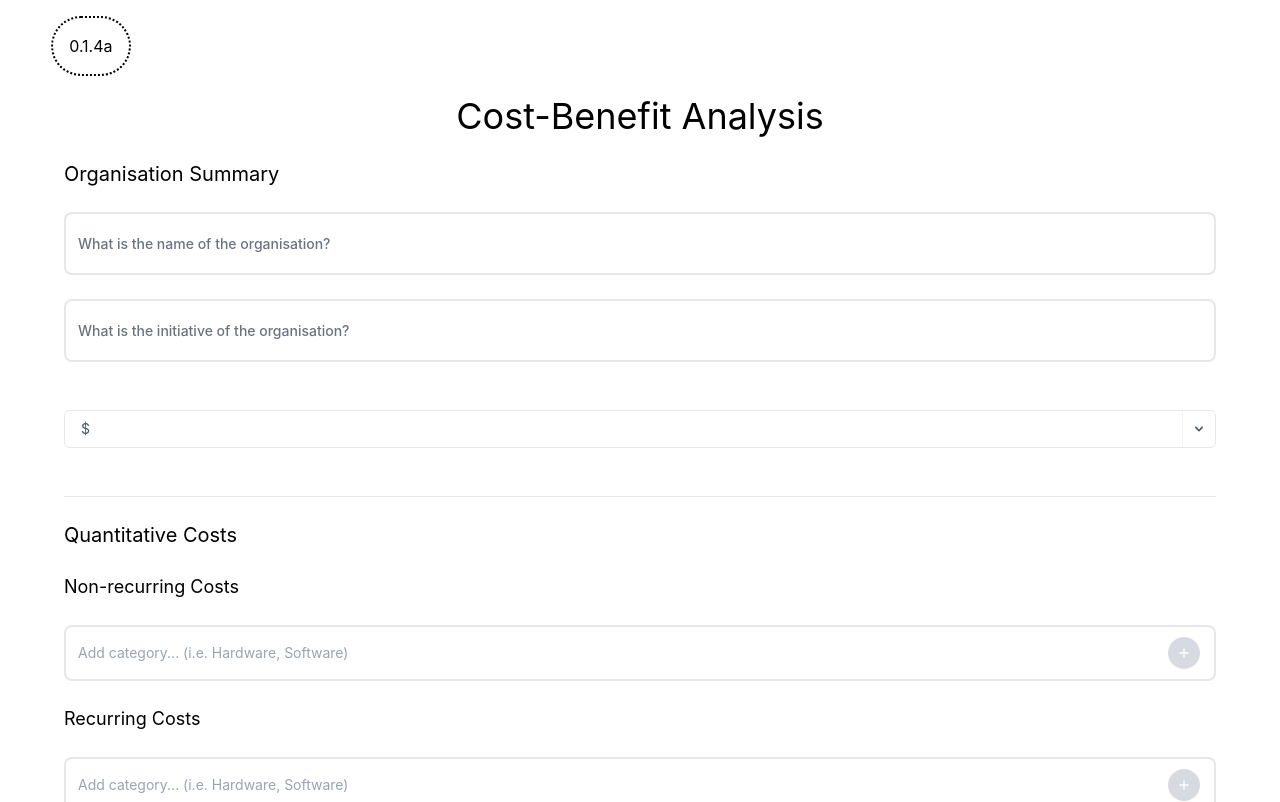
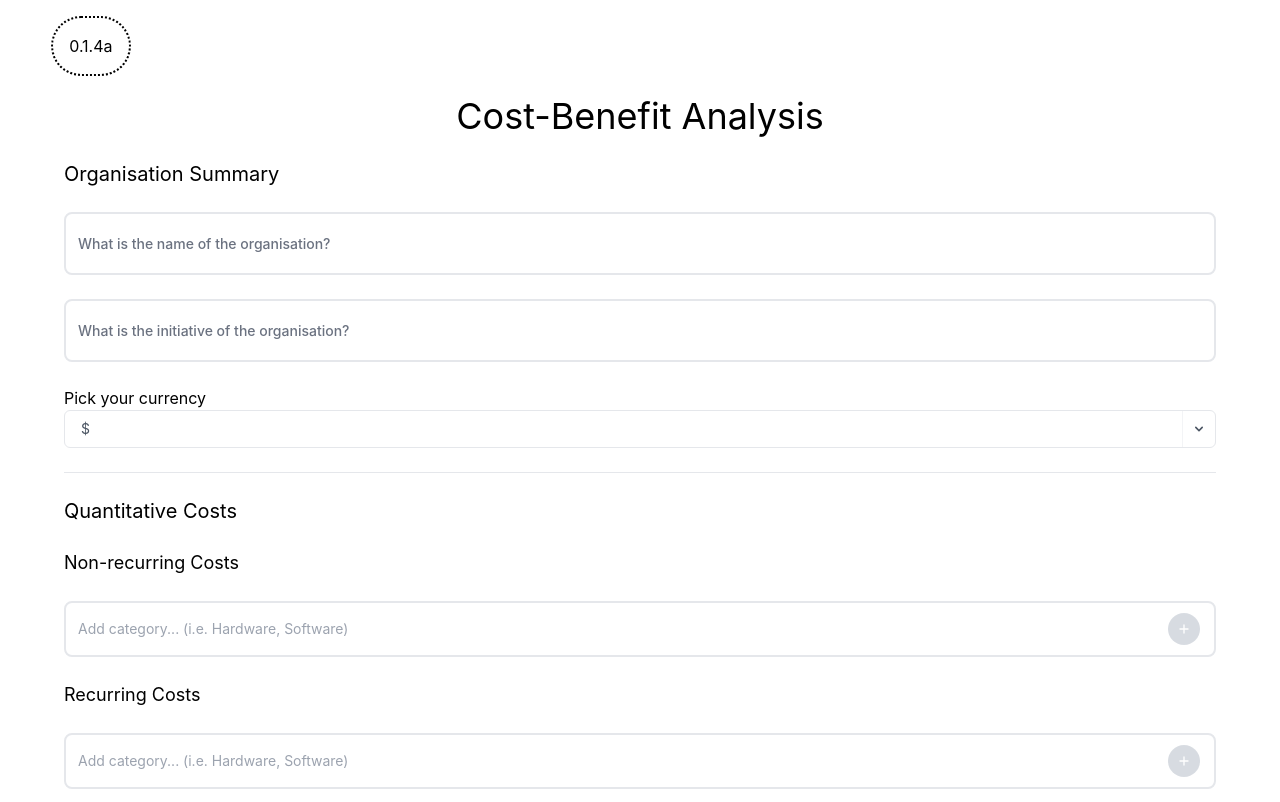
Before and after one commit to dfxe/c-b-analysis-expert, a Next.js app: page / in a window 1280 px wide. Shown: the top 802 px of the page. Built offline with nearby package versions, Linux system fonts and the light colour scheme.

Commit message:
Add currency dropdown grayscale

```diff
--- a/components/contexts/DetailsProvider.tsx
+++ b/components/contexts/DetailsProvider.tsx
@@ -130,7 +130,7 @@ export default function DetailsProvider({ children }: Props) {
                 action.nextAction +
                 state.recurringQuantitativeCost.length.toString() +
                 "a",
-              title: "i.e. Procurement",
+              title: "",
               category: action.nextAction,
               period: { periodTimeUnit: "d", periodTime: 1, periodCost: 1 },
             },
--- a/components/survey/AddCategory.tsx
+++ b/components/survey/AddCategory.tsx
@@ -32,6 +32,8 @@ export default function AddCategory({ categoryName }: Props) {
           nextAction: inputRef.current,
         });
       }
+      inputRef.current = "";
+      setIsEmpty(true);
     } else {
       throw Error("Duplicate");
     }
--- a/components/survey/CurrencySelect.tsx
+++ b/components/survey/CurrencySelect.tsx
@@ -32,6 +32,8 @@ export default function CurrencySelect() {
   };
 
   return (
+    <div>
+      Pick your currency
       <div
         onClick={() => setHideDropdown(!hideDropdown)}
         className="w-full inline-flex justify-between bg-white border rounded-md"
@@ -71,7 +73,7 @@ export default function CurrencySelect() {
                     <li
                       onClick={() => handleChange(item.label)}
                       key={item.value + i}
-                    className="block px-4 py-2 text-sm text-gray-500 rounded-lg hover:bg-gray-50 hover:text-gray-700"
+                      className="block cursor-pointer px-4 py-2 text-sm text-gray-500 rounded-lg hover:bg-gray-100 hover:text-gray-700"
                       role="menuitem"
                     >
                       {item.value}
@@ -83,5 +85,6 @@ export default function CurrencySelect() {
           </div>
         </div>
       </div>
+    </div>
   );
 }
--- a/components/survey/Survey.tsx
+++ b/components/survey/Survey.tsx
@@ -41,8 +41,9 @@ const Survey = () => {
           categoryName="non-recurring"
         />
         <div className="text-lg">Recurring Costs</div>
+
+        {details.state.recurringQuantitativeCost.length > 0 && getInputField()}
         <AddCategory key="add-cat-2-recurring" categoryName="recurring" />
-        {details.state.recurringQuantitativeCost.length > 0 && getInputField()}
         <hr></hr>
         {/* <OutTable></OutTable> */}
         <EndCost></EndCost>
```
Lines whose indentation alone changed are shown as unchanged.
